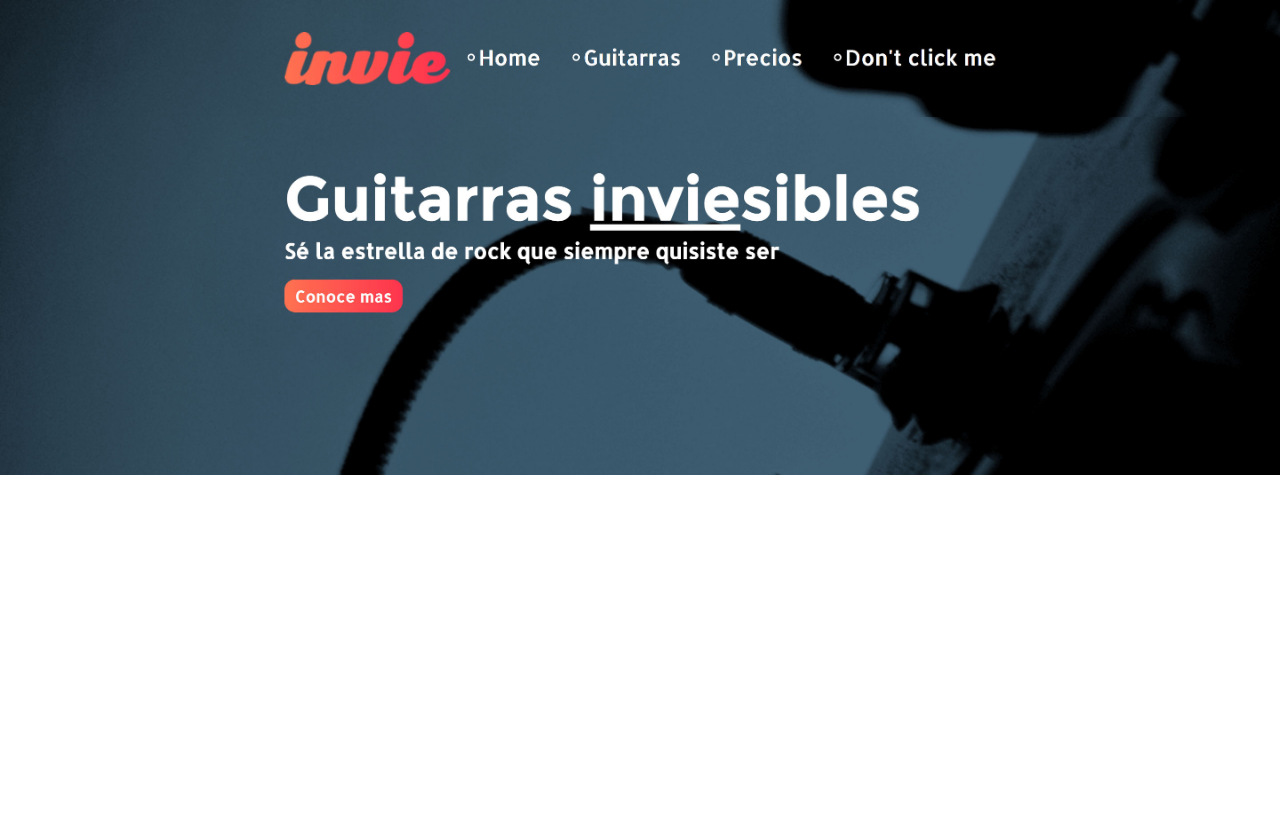
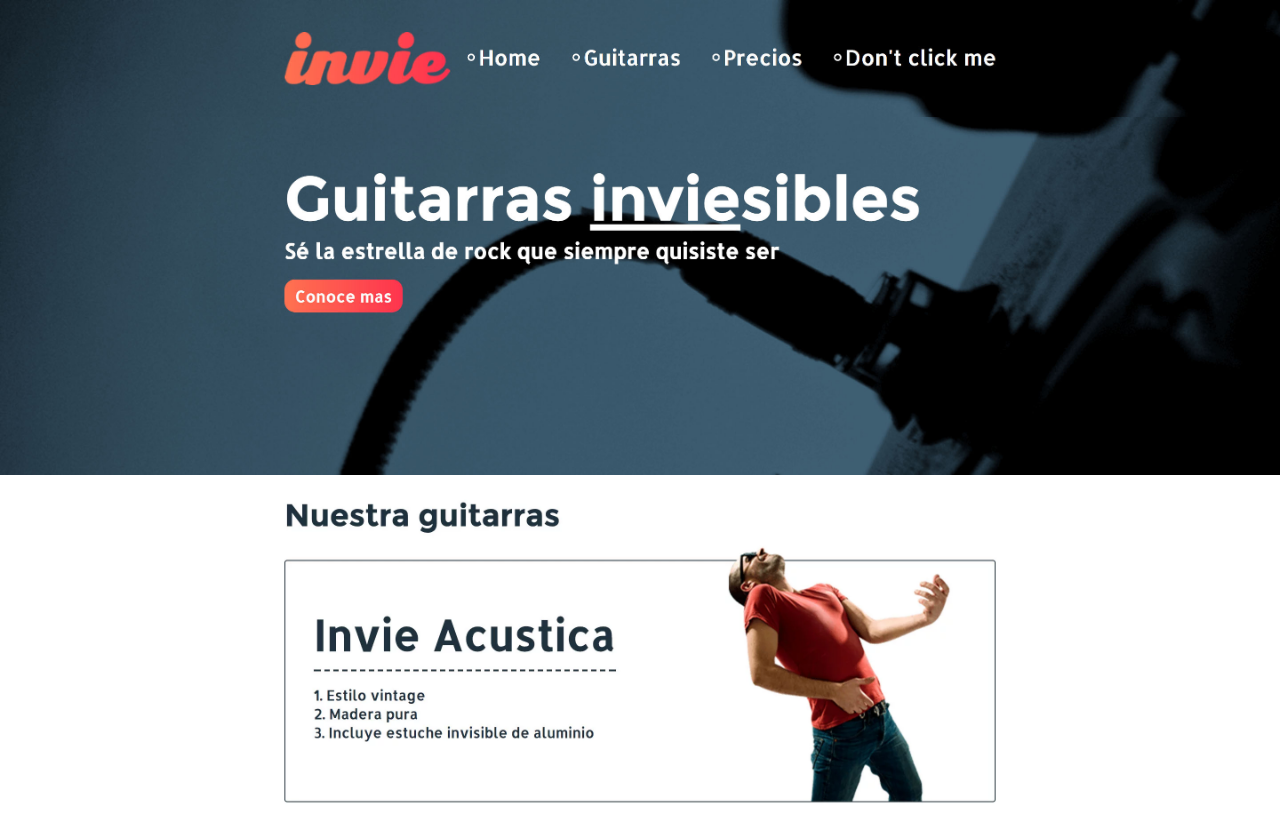
Before and after one commit to sofibelt/invie-github, a plain HTML site: page index.html in a window 1280 px wide. Drawn offline with Linux system fonts and the light colour scheme.

Commit message:
agregando guitarra acustica

```diff
--- a/index.html
+++ b/index.html
@@ -14,5 +14,7 @@
   <body>
     <img src="header.webp" alt="">
     <img src="hero.webp" alt="">
+    <img src="acustica.webp" alt="">
+
   </body>
 </html>
```
Also changed, not shown: acustica.webp (added).
